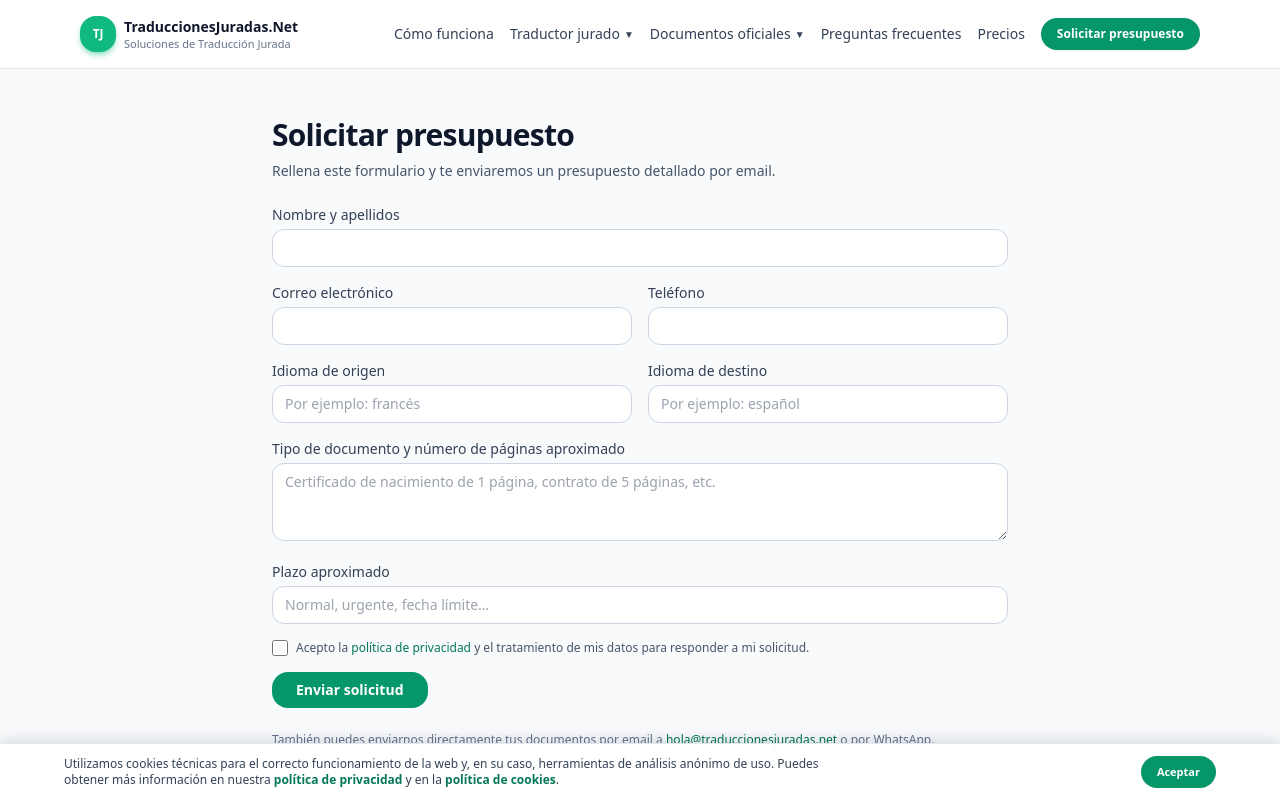
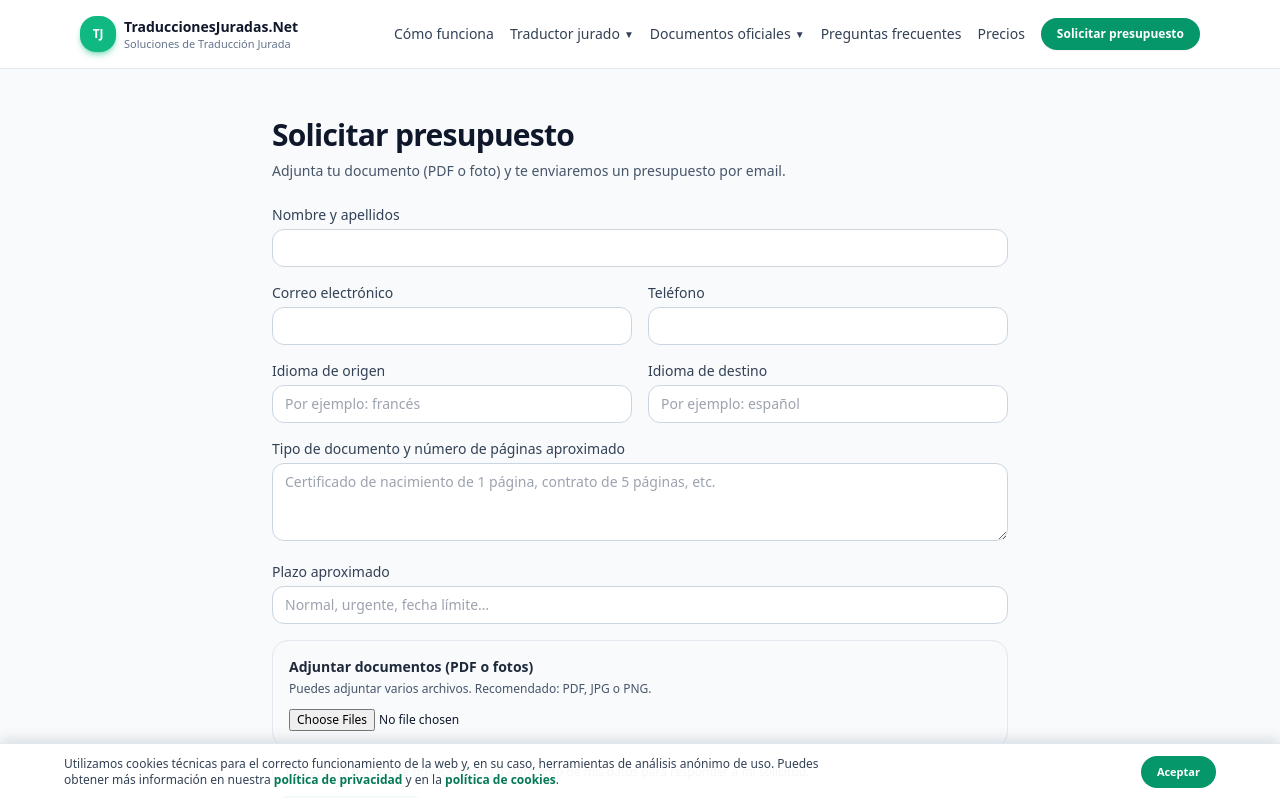
Before and after one commit to juanlatregua/traduccionesjuradas-next, a Next.js app: page /presupuesto in a window 1280 px wide. Shown: the top 798 px of the page. Built offline with nearby package versions, Linux system fonts and the light colour scheme.

Commit message:
feat: presupuesto con adjuntos y envío por email

```diff
--- /dev/null
+++ b/app/api/presupuesto/route.ts
@@ -0,0 +1,48 @@
+import { NextResponse } from "next/server";
+import { sendPresupuestoEmail } from "@/lib/email";
+
+export async function POST(req: Request) {
+  try {
+    const formData = await req.formData();
+
+    const data = {
+      nombre: String(formData.get("nombre") || ""),
+      email: String(formData.get("email") || ""),
+      telefono: String(formData.get("telefono") || ""),
+      idiomaOrigen: String(formData.get("idiomaOrigen") || ""),
+      idiomaDestino: String(formData.get("idiomaDestino") || ""),
+      tipoDocumento: String(formData.get("tipoDocumento") || ""),
+      plazo: String(formData.get("plazo") || ""),
+      website: String(formData.get("website") || ""),
+    };
+
+    // Honeypot
+    if (data.website) return NextResponse.json({ ok: true });
+
+    if (!data.nombre || !data.email || !data.tipoDocumento) {
+      return NextResponse.json(
+        { ok: false, error: "Faltan campos obligatorios." },
+        { status: 400 }
+      );
+    }
+
+    const files = formData.getAll("files") as File[];
+    const mappedFiles = await Promise.all(
+      files.map(async (file) => ({
+        name: file.name,
+        type: file.type || "application/octet-stream",
+        buffer: await file.arrayBuffer(),
+      }))
+    );
+
+    await sendPresupuestoEmail(data, mappedFiles);
+
+    return NextResponse.json({ ok: true });
+  } catch (err) {
+    console.error("Error enviando presupuesto:", err);
+    return NextResponse.json(
+      { ok: false, error: "Error interno del servidor." },
+      { status: 500 }
+    );
+  }
+}
--- a/app/presupuesto/page.tsx
+++ b/app/presupuesto/page.tsx
@@ -3,7 +3,10 @@
 
 import { useState } from "react";
 import Link from "next/link";
-import { MAIL_LINK, WHATSAPP_LINK } from "@/lib/contact";
+
+type ToastState =
+  | { type: "success" | "error"; message: string }
+  | null;
 
 export default function PresupuestoPage() {
   const [form, setForm] = useState({
@@ -18,11 +21,9 @@ export default function PresupuestoPage() {
     website: "", // honeypot
   });
 
+  const [files, setFiles] = useState<File[]>([]);
   const [loading, setLoading] = useState(false);
-  const [toast, setToast] = useState<{
-    type: "success" | "error";
-    message: string;
-  } | null>(null);
+  const [toast, setToast] = useState<ToastState>(null);
 
   const handleChange = (
     e: React.ChangeEvent<HTMLInputElement | HTMLTextAreaElement>
@@ -32,6 +33,15 @@ export default function PresupuestoPage() {
       ...prev,
       [name]: type === "checkbox" ? checked : value,
     }));
+  };
+
+  const handleFilesChange = (e: React.ChangeEvent<HTMLInputElement>) => {
+    const selected = Array.from(e.target.files || []);
+    setFiles(selected);
+  };
+
+  const removeFile = (index: number) => {
+    setFiles((prev) => prev.filter((_, i) => i !== index));
   };
 
   const handleSubmit = async (e: React.FormEvent) => {
@@ -46,14 +56,33 @@ export default function PresupuestoPage() {
       return;
     }
 
+    if (files.length === 0) {
+      setToast({
+        type: "error",
+        message:
+          "Te recomendamos adjuntar el documento (PDF o foto) para poder darte presupuesto sin reenvíos.",
+      });
+      return;
+    }
+
     setLoading(true);
+
     try {
+      const fd = new FormData();
+
+      // Campos de texto
+      Object.entries(form).forEach(([k, v]) => {
+        fd.append(k, String(v));
+      });
+
+      // Adjuntos
+      files.forEach((file) => {
+        fd.append("files", file);
+      });
+
       const res = await fetch("/api/presupuesto", {
         method: "POST",
-        headers: {
-          "Content-Type": "application/json",
-        },
-        body: JSON.stringify(form),
+        body: fd, // multipart automático
       });
 
       const data = await res.json();
@@ -64,10 +93,11 @@ export default function PresupuestoPage() {
 
       setToast({
         type: "success",
-        message: "Hemos recibido tu solicitud. Te responderemos por email en breve.",
+        message:
+          "Hemos recibido tu solicitud con los documentos. Te responderemos por email en breve.",
       });
 
-      // Limpiar formulario (pero dejamos email por comodidad si quieres)
+      // Reset form
       setForm({
         nombre: "",
         email: "",
@@ -79,12 +109,10 @@ export default function PresupuestoPage() {
         aceptaPrivacidad: false,
         website: "",
       });
+      setFiles([]);
 
-      // Ocultar toast tras unos segundos
-      setTimeout(() => {
-        setToast(null);
-      }, 5000);
-    } catch (error) {
+      setTimeout(() => setToast(null), 5000);
+    } catch (error: unknown) {
       if (process.env.NODE_ENV !== "production") {
         console.error("[FORM] Error al enviar presupuesto:", error);
       }
@@ -103,7 +131,7 @@ export default function PresupuestoPage() {
       {/* TOAST */}
       {toast && (
         <div
-          className={`fixed inset-x-0 top-4 mx-auto w-[90%] max-w-md rounded-2xl px-4 py-3 text-sm shadow-lg transition-transform ${
+          className={`fixed inset-x-0 top-4 mx-auto w-[90%] max-w-md rounded-2xl px-4 py-3 text-sm shadow-lg ${
             toast.type === "success"
               ? "bg-emerald-600 text-white"
               : "bg-red-600 text-white"
@@ -131,10 +159,15 @@ export default function PresupuestoPage() {
         Solicitar presupuesto
       </h1>
       <p className="mt-2 text-sm text-slate-600">
-        Rellena este formulario y te enviaremos un presupuesto detallado por email.
+        Adjunta tu documento (PDF o foto) y te enviaremos un presupuesto por
+        email.
       </p>
 
-      <form onSubmit={handleSubmit} className="mt-6 space-y-4 text-sm">
+      <form
+        onSubmit={handleSubmit}
+        encType="multipart/form-data"
+        className="mt-6 space-y-4 text-sm"
+      >
         <div>
           <label className="block text-slate-700" htmlFor="nombre">
             Nombre y apellidos
@@ -242,6 +275,51 @@ export default function PresupuestoPage() {
           />
         </div>
 
+        {/* ADJUNTOS */}
+        <div className="rounded-2xl border border-slate-200 bg-slate-50 p-4">
+          <label className="block text-slate-800 font-semibold" htmlFor="files">
+            Adjuntar documentos (PDF o fotos)
+          </label>
+          <p className="mt-1 text-xs text-slate-600">
+            Puedes adjuntar varios archivos. Recomendado: PDF, JPG o PNG.
+          </p>
+
+          <input
+            id="files"
+            name="files"
+            type="file"
+            multiple
+            accept=".pdf,.jpg,.jpeg,.png,.webp"
+            onChange={handleFilesChange}
+            className="mt-3 block w-full text-xs"
+          />
+
+          {files.length > 0 && (
+            <ul className="mt-3 space-y-2">
+              {files.map((f, idx) => (
+                <li
+                  key={`${f.name}-${idx}`}
+                  className="flex items-center justify-between rounded-xl border border-slate-200 bg-white px-3 py-2 text-xs"
+                >
+                  <span className="truncate">
+                    {f.name}{" "}
+                    <span className="text-slate-400">
+                      ({Math.round(f.size / 1024)} KB)
+                    </span>
+                  </span>
+                  <button
+                    type="button"
+                    onClick={() => removeFile(idx)}
+                    className="ml-3 rounded-lg border border-slate-300 px-2 py-1 text-[11px] font-semibold text-slate-700 hover:bg-slate-100"
+                  >
+                    Quitar
+                  </button>
+                </li>
+              ))}
+            </ul>
+          )}
+        </div>
+
         {/* 🕵️‍♂️ HONEYPOT INVISIBLE */}
         <div className="hidden">
           <label htmlFor="website">No rellenar este campo</label>
@@ -283,14 +361,14 @@ export default function PresupuestoPage() {
       </form>
 
       <p className="mt-6 text-xs text-slate-500">
-        También puedes enviarnos directamente tus documentos por email a{" "}
+        Si prefieres, también puedes enviar tus documentos por email a{" "}
         <a
           href="mailto:hola@traduccionesjuradas.net"
           className="text-emerald-700 hover:underline"
         >
           hola@traduccionesjuradas.net
-        </a>{" "}
-        o por WhatsApp.
+        </a>
+        .
       </p>
     </main>
   );
--- a/lib/email.ts
+++ b/lib/email.ts
@@ -1,16 +1,20 @@
+// lib/email.ts
 import nodemailer from "nodemailer";
 
-export const transporter = nodemailer.createTransport({
+const transporter = nodemailer.createTransport({
   host: process.env.SMTP_HOST,
   port: Number(process.env.SMTP_PORT || 587),
-  secure: false, // Office365 requiere STARTTLS, no secure
+  secure: false, // STARTTLS (Office365, etc.)
   auth: {
     user: process.env.SMTP_USER,
     pass: process.env.SMTP_PASS,
   },
 });
 
-export async function sendPresupuestoEmail(data: any) {
+export async function sendPresupuestoEmail(
+  data: any,
+  files: { name: string; buffer: ArrayBuffer; type: string }[]
+) {
   const to = process.env.PRESUPUESTO_TO || process.env.SMTP_USER;
 
   await transporter.sendMail({
@@ -18,8 +22,8 @@ export async function sendPresupuestoEmail(data: any) {
     to,
     replyTo: data.email,
     subject: `Nueva solicitud de presupuesto - ${data.nombre}`,
-    text: `
-Nombre: ${data.nombre}
+
+    text: `Nombre: ${data.nombre}
 Email: ${data.email}
 Teléfono: ${data.telefono}
 Idioma origen: ${data.idiomaOrigen}
@@ -27,6 +31,7 @@ Idioma destino: ${data.idiomaDestino}
 Documento: ${data.tipoDocumento}
 Plazo: ${data.plazo}
 `,
+
     html: `
       <h2>Nueva solicitud de presupuesto</h2>
       <p><strong>Nombre:</strong> ${data.nombre}</p>
@@ -37,5 +42,11 @@ Plazo: ${data.plazo}
       <p><strong>Documento:</strong> ${data.tipoDocumento}</p>
       <p><strong>Plazo:</strong> ${data.plazo}</p>
     `,
+
+    attachments: files.map((file) => ({
+      filename: file.name,
+      content: Buffer.from(file.buffer),
+      contentType: file.type,
+    })),
   });
 }
--- a/package.json
+++ b/package.json
@@ -11,7 +11,7 @@
   "dependencies": {
     "lucide-react": "^0.555.0",
     "next": "14.2.5",
-    "nodemailer": "^7.0.11",
+    "nodemailer": "^7.0.12",
     "react": "18.3.1",
     "react-dom": "18.3.1"
   },
```
Also changed, not shown: 1 other file (tests, documents, lock files or other folders).
